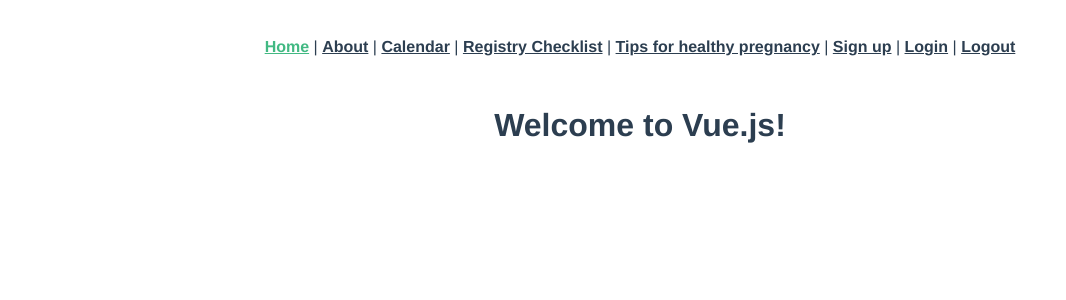
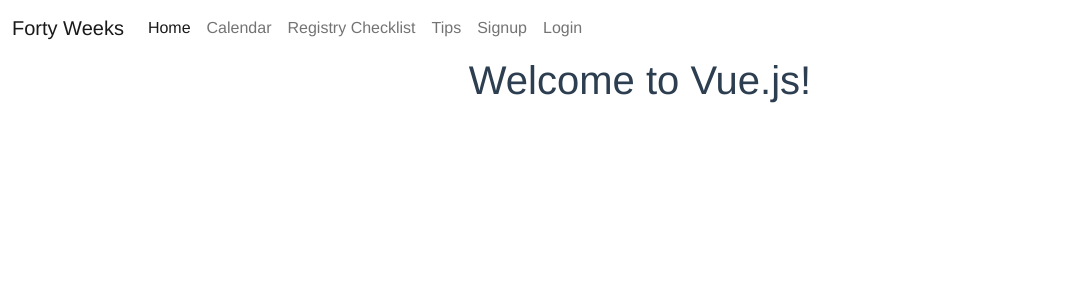
Before and after one commit to HWeiss63/capstone-frontend, a Vue app: page / in a window 1280 px wide. Shown: the top 300 px of the page, without its empty margins (0-1066 px from the left). Built offline with nearby package versions, Linux system fonts and the light colour scheme.

Commit message:
create nav bars for all directory

```diff
--- a/src/App.vue
+++ b/src/App.vue
@@ -1,24 +1,80 @@
 <template>
-  <nav>
-    <router-link to="/">Home</router-link>
-    |
-    <router-link to="/about">About</router-link>
-    |
-    <router-link to="/calendar">Calendar</router-link>
-    |
-    <router-link to="/checklist">Registry Checklist</router-link>
-    |
-    <router-link to="/tip">Tips for healthy pregnancy</router-link>
-    |
-    <router-link to="/signup">Sign up</router-link>
-    |
-    <router-link to="/login">Login</router-link>
-    |
-    <router-link to="/logout">Logout</router-link>
+  <nav class="navbar navbar-expand-lg bg-orange">
+    <div class="container-fluid">
+      <a class="navbar-brand mb-0 h1">Forty Weeks</a>
+      <button
+        class="navbar-toggler"
+        type="button"
+        data-bs-toggle="collapse"
+        data-bs-target="#navbarSupportedContent"
+        aria-controls="navbarSupportedContent"
+        aria-expanded="false"
+        aria-label="Toggle navigation"
+      >
+        <span class="navbar-toggler-icon"></span>
+      </button>
+      <div class="collapse navbar-collapse" id="navbarSupportedContent">
+        <ul class="navbar-nav me-auto mb-2 mb-lg-0">
+          <li class="nav-item">
+            <a class="nav-link active" aria-current="page" href="/">Home</a>
+          </li>
+          <li class="nav-item">
+            <a class="nav-link" href="/calendar">Calendar</a>
+          </li>
+          <li class="nav-item">
+            <a class="nav-link" href="/checklist">Registry Checklist</a>
+          </li>
+          <li class="nav-item">
+            <a class="nav-link" href="/tip">Tips</a>
+          </li>
+          <li class="nav-item">
+            <a class="nav-link" v-if="!isLoggedIn" href="/signup">Signup</a>
+          </li>
+          <li class="nav-item">
+            <a class="nav-link" v-if="!isLoggedIn" href="/login">Login</a>
+          </li>
+          <li class="nav-item">
+            <a class="nav-link" v-if="isLoggedIn" href="/logout">Logout</a>
+          </li>
+          <!-- <li class="nav-item dropdown">
+            <a class="nav-link dropdown-toggle" href="#" role="button" data-bs-toggle="dropdown" aria-expanded="false">
+              Dropdown
+            </a>
+            <ul class="dropdown-menu">
+              <li><a class="dropdown-item" href="#">Action</a></li>
+              <li><a class="dropdown-item" href="#">Another action</a></li>
+              <li><hr class="dropdown-divider" /></li>
+              <li><a class="dropdown-item" href="#">Something else here</a></li>
+            </ul>
+          </li> -->
+          <!-- <li class="nav-item">
+            <a class="nav-link disabled">Disabled</a>
+          </li> -->
+        </ul>
+        <!-- <form class="d-flex" role="search">
+          <input class="form-control me-2" type="search" placeholder="Search" aria-label="Search" />
+          <button class="btn btn-outline-success" type="submit">Search</button>
+        </form> -->
+      </div>
+    </div>
   </nav>
-
   <router-view />
 </template>
+
+<script>
+export default {
+  data: function () {
+    return {
+      isLoggedIn: !!localStorage.jwt,
+    };
+  },
+  watch: {
+    $route: function () {
+      this.isLoggedIn = !!localStorage.jwt;
+    },
+  },
+};
+</script>
 
 <style>
 #app {
--- a/src/main.js
+++ b/src/main.js
@@ -2,6 +2,8 @@
 import App from "./App.vue";
 import router from "./router";
 import axios from "axios";
+import "bootstrap";
+import "bootstrap/dist/css/bootstrap.min.css";
 
 axios.defaults.baseURL = process.env.NODE_ENV === "development" ? "http://localhost:3000" : "/";
 
```
